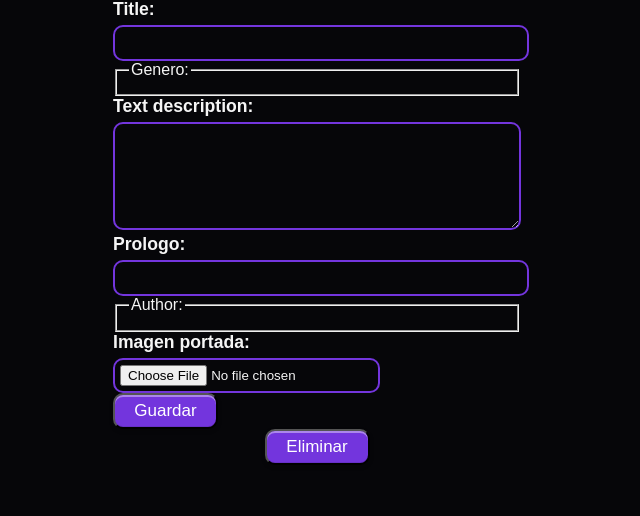
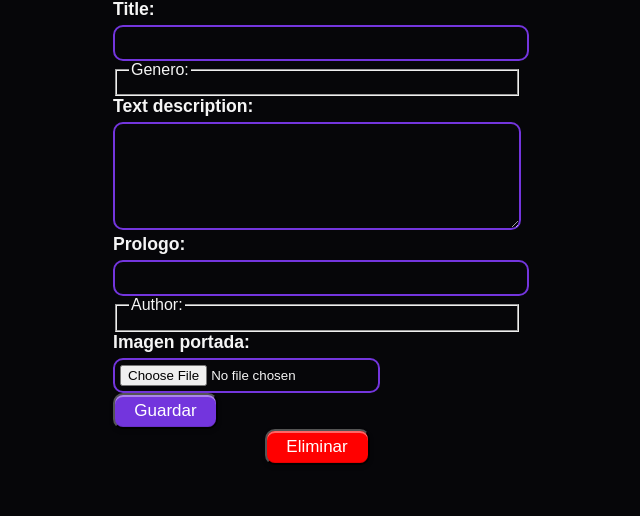
Before and after one commit to ELDani45/Blood-Ink, a Django app: template novels/templates/update_description.html in a window 1280 px wide. Shown: the part 213-729 px from the top of the page, without its empty margins (323-963 px from the left). Run offline with Django 5.2, Linux system fonts and the light colour scheme; the template is opened without the code that fills it: values that come from a table or form of the project are taken from there, others are empty.

```diff
--- a/novels/static/styles/css/inputs_labels.css
+++ b/novels/static/styles/css/inputs_labels.css
@@ -101,3 +101,19 @@ label {
         0 2px 4px rgba(0, 0, 0, 0.2);
     transition: background-color 0.3s ease;
 }
+.buttom_delete{
+    width: 105px;
+    font-size: 17px;
+    text-decoration: none;
+    font-family: Arial, Helvetica, sans-serif;
+    color: white;
+    background-color: red;
+    padding: 6px;
+    border-radius: 10px;
+    transition: background-color 0.3s ease, padding 0.3s ease;
+    display: inline-block;
+    box-shadow: inset 0 2px 0 rgba(255, 255, 255, 0.4),
+        inset 0 -1px 0 rgba(0, 0, 0, 0.1),
+        0 2px 4px rgba(0, 0, 0, 0.2);
+    transition: background-color 0.3s ease;
+}
--- a/novels/templates/update_description.html
+++ b/novels/templates/update_description.html
@@ -19,7 +19,7 @@
 </form>
 <div>
   <a href="{% url 'novels:delete' description.id %}">
-    <button class="buttom_save">Eliminar</button>
+    <button class="buttom_delete">Eliminar</button>
   </a>
 </div>
 {% endblock %}
--- a/novels/views.py
+++ b/novels/views.py
@@ -15,7 +15,7 @@ def description_game(request, id=None):
 
 def hacer_novel(request):
     if request.method == 'POST':
-        form = Makenovel(request.POST, request.FILES)
+        form = Makenovel(data=request.POST, files=request.FILES)
         if form.is_valid():
             form.save()
             return redirect('home:home')
@@ -55,8 +55,6 @@ def prologue(request, id):
         "prologue": prologo
     })
 
-# @login_required
-
 
 def novels_delete(request, id=None):
     novela = get_object_or_404(Description, id=id)
```
